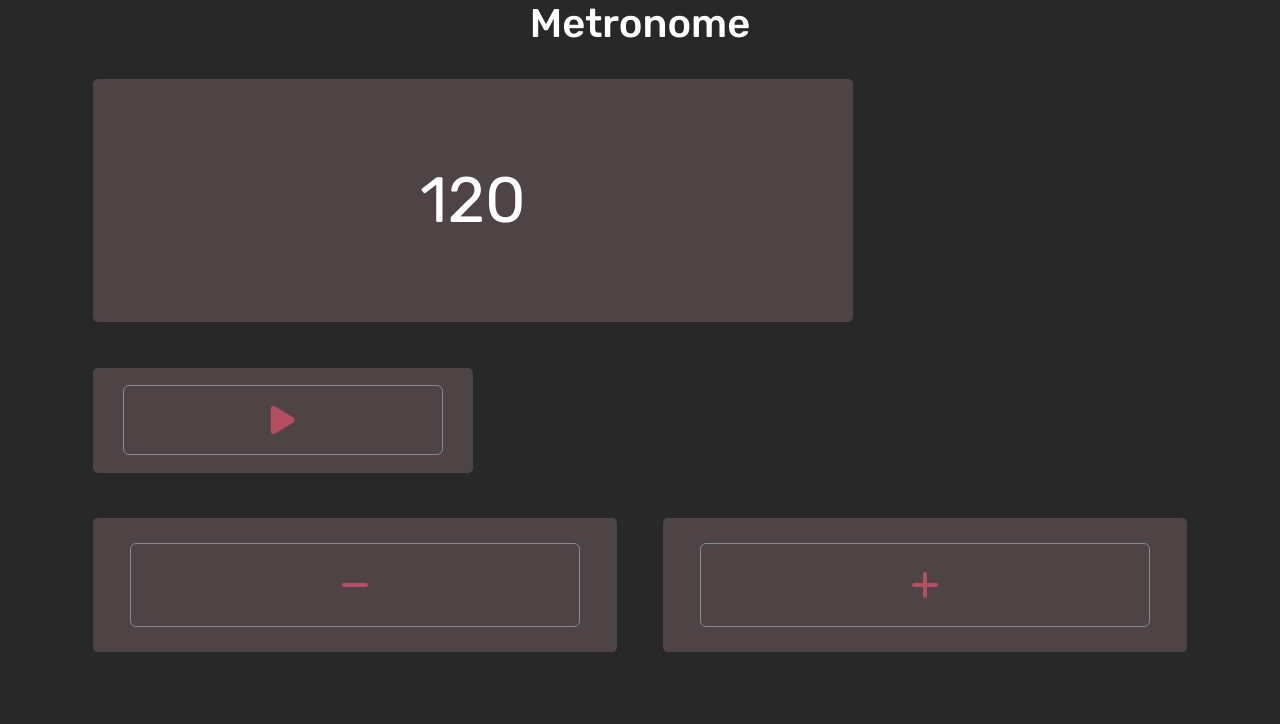
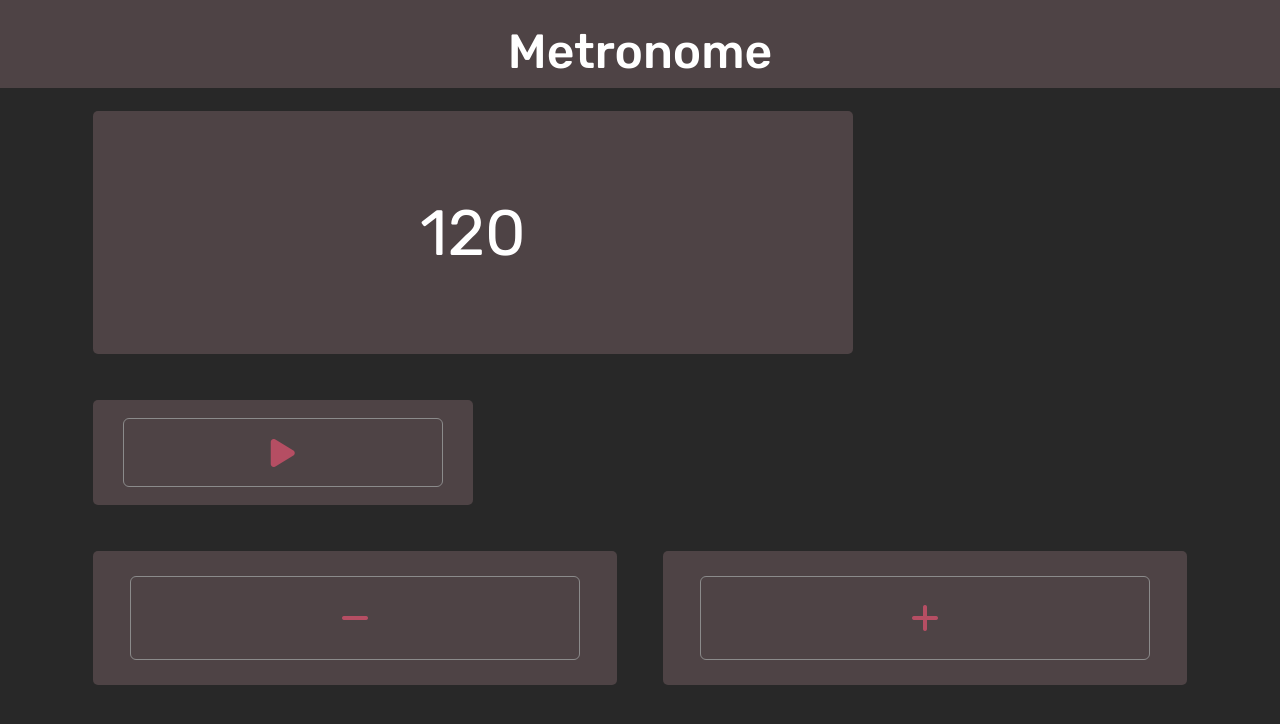
Before and after one commit to ewradcliffe/metronome, a plain HTML site: page index.html in a window 1280 px wide. Drawn offline with nearby package versions, Linux system fonts and the light colour scheme.

Commit message:
Style header and logo.

```diff
--- a/assets/css/style.css
+++ b/assets/css/style.css
@@ -17,6 +17,16 @@ body {
     /* Project styles */
     color: white;
     font-family: "Rubik", sans-serif;
+}
+
+/* Header */
+header {
+    background-color: #4e4345;
+}
+
+#logo {
+    font-size: 300%;
+    padding-top: 2%;
 }
 
 /* bpm counter styles */
--- a/index.html
+++ b/index.html
@@ -19,7 +19,7 @@
     <header>
         <div class="container">
             <div class="row">
-                <h1 class="col d-flex justify-content-center">Metronome</h1>
+                <h1 id="logo" class="col d-flex justify-content-center">Metronome</h1>
             </div>
     </header>
     <!-- Main Content -->
```
